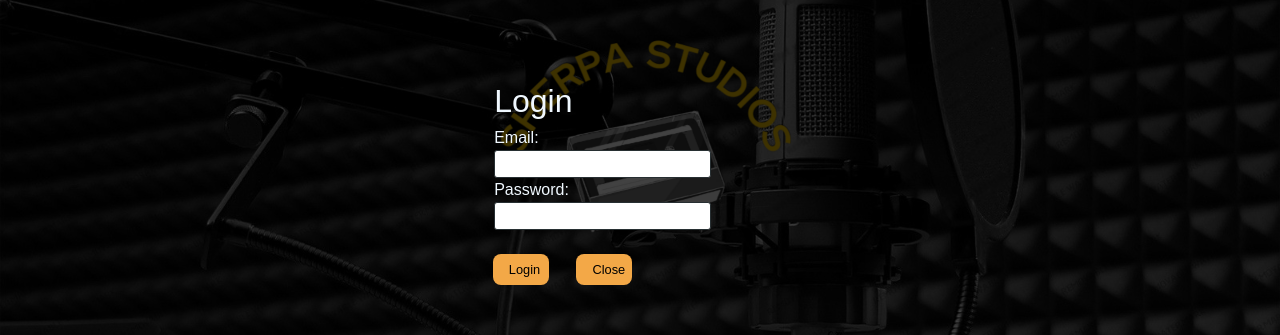
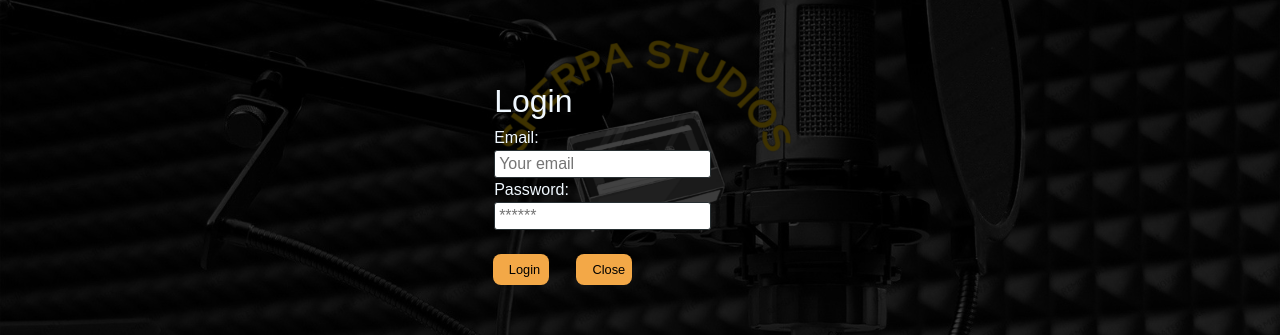
Before and after one commit to imjustSahen/Software-Sherpas, a React (Create React App) app in the folder client/: page / in a window 1280 px wide. Both pictures are taken after a click on the button "Log In". Shown: the part 220-555 px from the top of the page. Built offline with nearby package versions, Linux system fonts and the light colour scheme; no server answers.

Commit message:
login functional

```diff
--- a/client/src/components/loginModal/Login.js
+++ b/client/src/components/loginModal/Login.js
@@ -1,64 +1,96 @@
 import React, { useState } from "react";
 import { useMutation } from "@apollo/client";
 import { LOGIN_USER } from "../../utils/mutations";
+
+import Auth from "../../utils/auth"
+import { Link } from "react-router-dom"
 import "./login.css";
 
 function LoginModal(props) {
-  const [email, setEmail] = useState("");
-  const [password, setPassword] = useState("");
-  const [login, { error }] = useMutation(LOGIN_USER);
 
-  const handleEmailChange = (event) => {
-    setEmail(event.target.value);
+  const [formState, setFormState] = useState({ email: '', password: '' });
+  const [login, { error, data }] = useMutation(LOGIN_USER);
+
+  // update state based on form input changes
+  const handleChange = (event) => {
+    const { name, value } = event.target;
+
+    setFormState({
+      ...formState,
+      [name]: value,
+    });
   };
 
-  const handlePasswordChange = (event) => {
-    setPassword(event.target.value);
-  };
+  // submit form
+  const handleFormSubmit = async (event) => {
+    event.preventDefault();
+    console.log(formState);
+    try {
+      const { data } = await login({
+      variables: { ...formState },
+      });
 
-  const handleLogin = async (event) => {
-    event.preventDefault();
-    try {
-      const { data } = await login({ variables: { email, password } });
-      localStorage.setItem("token", data.login.token);
-      props.setIsLoggedIn(true);
+      console.log( { data } );
+      Auth.login(data.login.token);
     } catch (e) {
-      console.log(e);
+      console.error(e);
     }
-  };
 
-  const handleClose = () => {
-    props.setShowModal(false);
-  };
+    // clear form values
+    setFormState({
+      email: '',
+      password: '',
+    });
+
+  }
+    const handleClose = () => {
+      props.setShowModal(false);
+    };
 
   return (
     <div className="modal">
       <div className="modal-content">
         <h2>Login</h2>
         {error && <p>Error logging in</p>}
-        <form>
+        {data ? (
+              <p>
+                Success! You may now head{' '}
+                <Link to="/">back to the homepage.</Link>
+              </p>
+            ) : (
+        <form onSubmit={handleFormSubmit}>
           <label>
             Email:
-            <input type="email" value={email} onChange={handleEmailChange} />
+            <input
+              className="form-input"
+              placeholder="Your email"
+              name="email"
+              type="email"
+              value={formState.email}
+              onChange={handleChange} />
           </label>
           <br />
           <label>
             Password:
             <input
+              className="form-input"
+              placeholder="******"
+              name="password"
               type="password"
-              value={password}
-              onChange={handlePasswordChange}
+              value={formState.password}
+              onChange={handleChange}
             />
           </label>
           <div className="button-container">
             <div className="button-row">
-              <button type="submit" onClick={handleLogin}>
+              <button type="submit" onClick={handleFormSubmit}>
                 Login
               </button>
               <button onClick={handleClose}>Close</button>
             </div>
           </div>
         </form>
+        )}
       </div>
     </div>
   );
```
Also changed, not shown: client/src/utils/mutations.js (+12 -13 lines).
